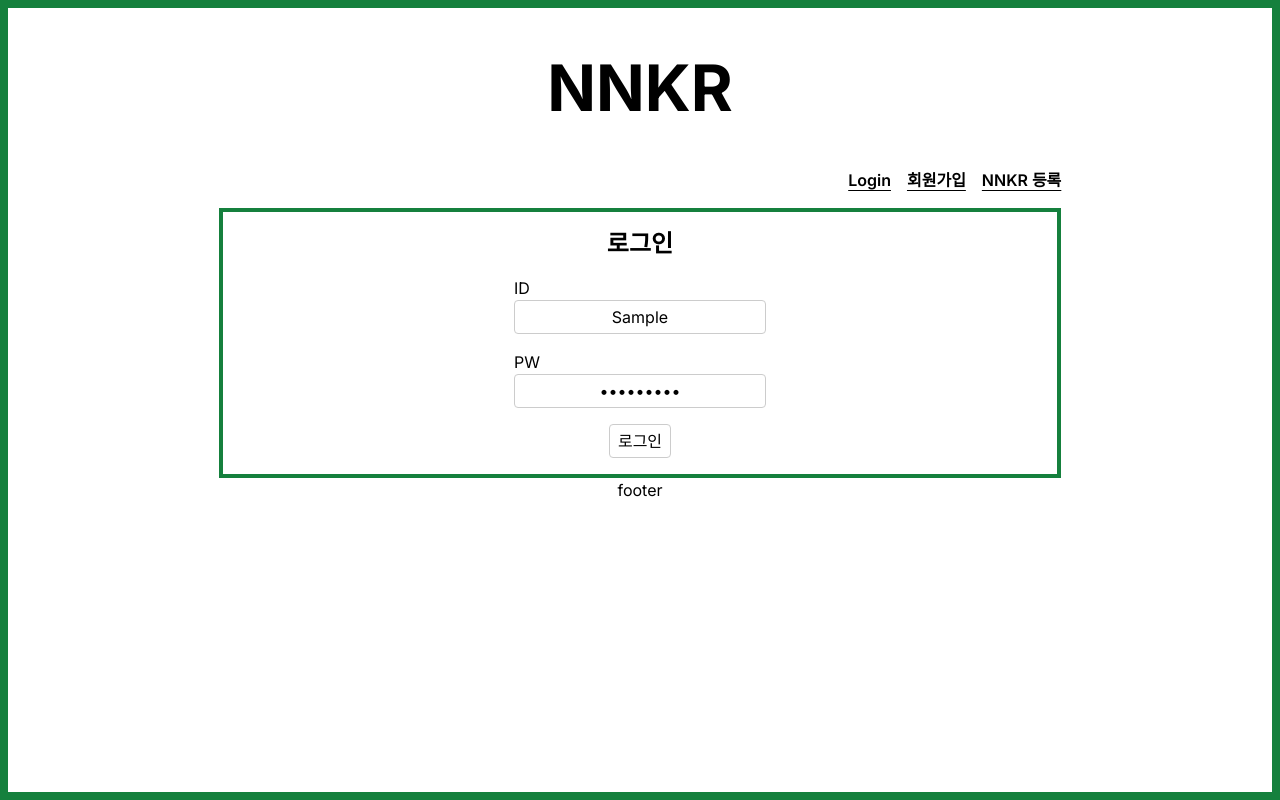
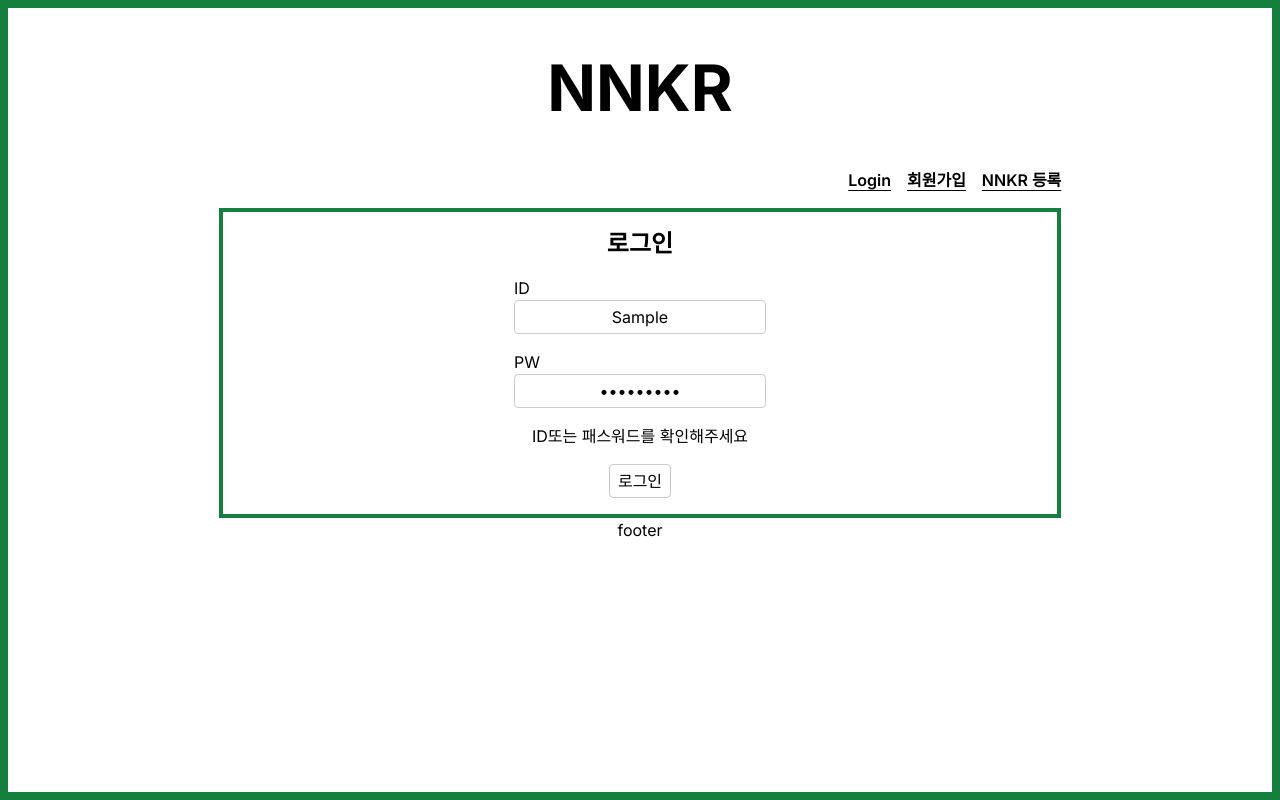
Before and after one commit to choyj2012/nnkr, a Next.js app: page /signin in a window 1280 px wide. Both pictures are taken after typing "Sample", "Sample123" into the empty fields and a click on the button "로그인". Built offline with nearby package versions, Linux system fonts and the light colour scheme; no server answers.

Commit message:
login 실패 경우 처리

```diff
--- a/app/signin/page.tsx
+++ b/app/signin/page.tsx
@@ -1,7 +1,8 @@
 'use client'
 
 import { signIn } from "next-auth/react";
-import { useSearchParams } from "next/navigation";
+import { useRouter } from "next/navigation";
+import { useState } from "react";
 import { useForm } from "react-hook-form"
 
 interface IdPw {
@@ -12,17 +13,20 @@ interface IdPw {
 export default function SigninPage() {
 
   const {handleSubmit, register} = useForm<IdPw>();
-  const searchParams = useSearchParams();
-  const error = searchParams.has('error');
+  const router = useRouter();
+  const [err, setErr] = useState(false);
 
   const onSubmit = handleSubmit(async (data) => {
     console.log(data);
     const result = await signIn('credentials', {
       username: data.id,
       password: data.pw,
-      redirect: true,
-      callbackUrl: '/',
+      redirect: false,
     })
+
+    if(result?.ok) router.push('/');
+    else setErr(true);
+
     console.log(result);
   })
 
@@ -42,7 +46,7 @@ export default function SigninPage() {
             <input type="password" {...register('pw')}></input>
           </div>
 
-          {error && <p>ID또는 패스워드를 확인해주세요</p>}
+          {err && <p>ID또는 패스워드를 확인해주세요</p>}
           <button className="submit" type="submit">
             로그인
           </button>
```
